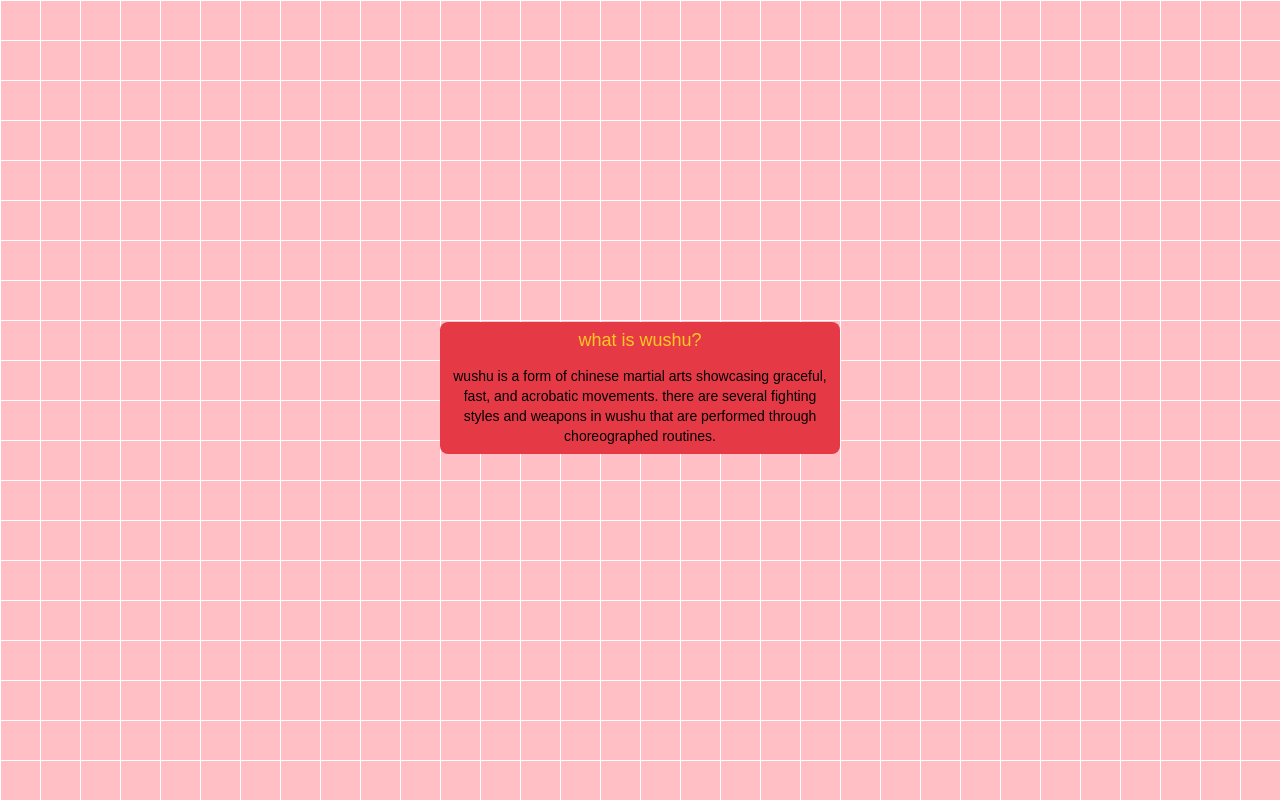
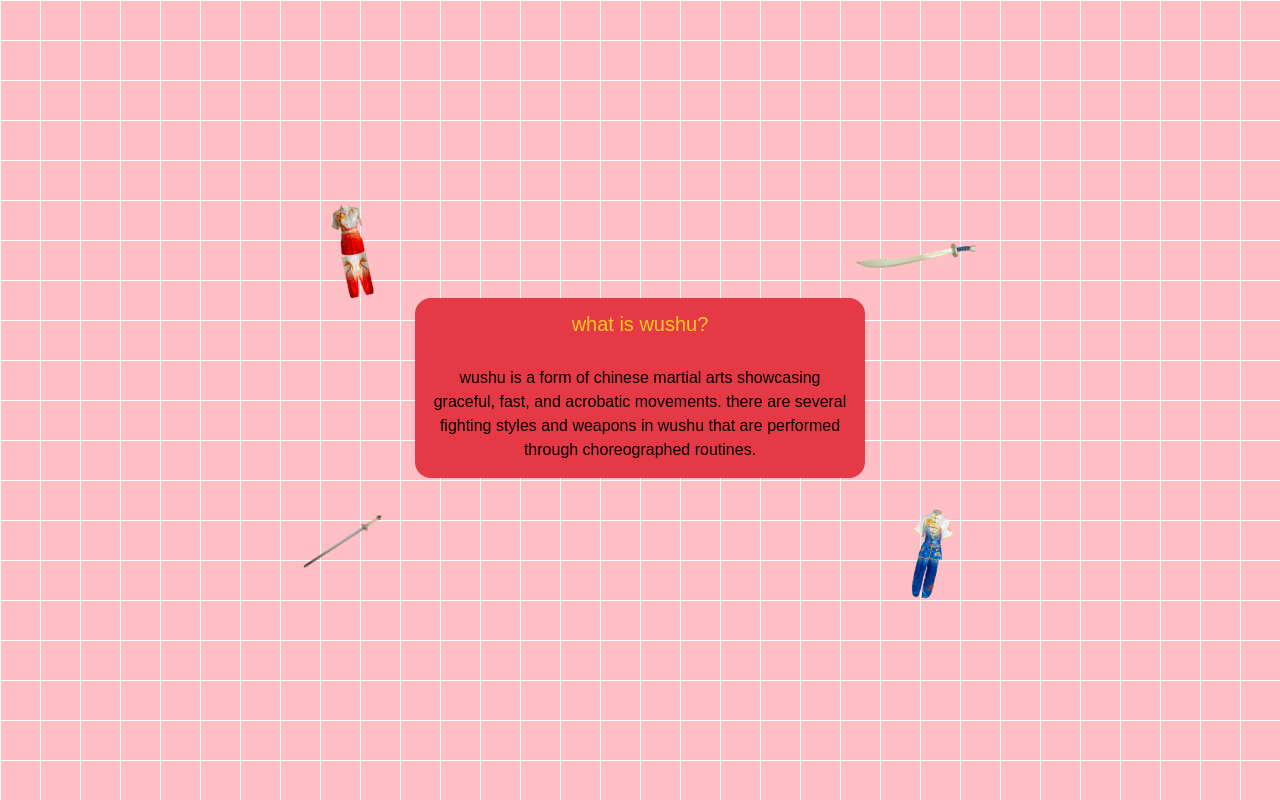
Before and after one commit to kxiratan/wushu-avatar, a Next.js app: page /intro in a window 1280 px wide. Built offline with nearby package versions, Linux system fonts and the light colour scheme.

Commit message:
added design to intro page, resized text

```diff
--- a/app/intro/page.tsx
+++ b/app/intro/page.tsx
@@ -6,15 +6,36 @@ export default function AvatarBuilder() {
 
   return (
     <main className="min-h-screen flex items-center justify-center bg-white grid-background p-8">
-      <div className="display:flex max-w-7xl mx-auto">
+      <div className="relative display:flex max-w-7xl mx-auto">
+        <img
+          src="/red-and-white-silk.png"
+          alt="red silk"
+          className="absolute -top-28 -left-28 h-[120px] w-auto -rotate-12 hover:rotate-6 transition-transform"
+        />
+        <img
+          src="/broadsword.png"
+          alt="broad sword"
+          className="absolute -top-20 -right-28 h-[80px] w-auto rotate-12 hover:-rotate-6 transition-transform"
+        />
+        <img
+          src="/straightsword.png"
+          alt="straight sword"
+          className="absolute -bottom-20 -left-28 h-[80px] w-auto rotate-12 hover:-rotate-6 transition-transform"
+        />
+        <img
+          src="/blue-and-white-silk.png"
+          alt="blue silk"
+          className="absolute -bottom-28 -right-28 h-[120px] w-auto rotate-12 hover:-rotate-6 transition-transform"
+        />
+
         <button
           onClick={() => router.push('/builder')}
-          className="w-[400px] text-sm text-black mb-6 hover:rotate-1 transition-transform cursor-pointer bg-[#e63946] rounded-lg"
+          className="w-[450px] text-base text-black mb-6 hover:rotate-1 transition-transform cursor-pointer bg-[#e63946] rounded-2xl"
         >
-          <h1 className="text-lg p-1 text-[#fdc921]">
+          <h1 className="text-xl p-3 text-[#fdc921]">
             what is wushu?
           </h1>
-          <p className="p-2">
+          <p className="p-4">
           wushu is a form of chinese martial arts showcasing graceful, fast, and acrobatic movements.
           there are several fighting styles and weapons in wushu that are performed through choreographed routines.
           </p>
```
